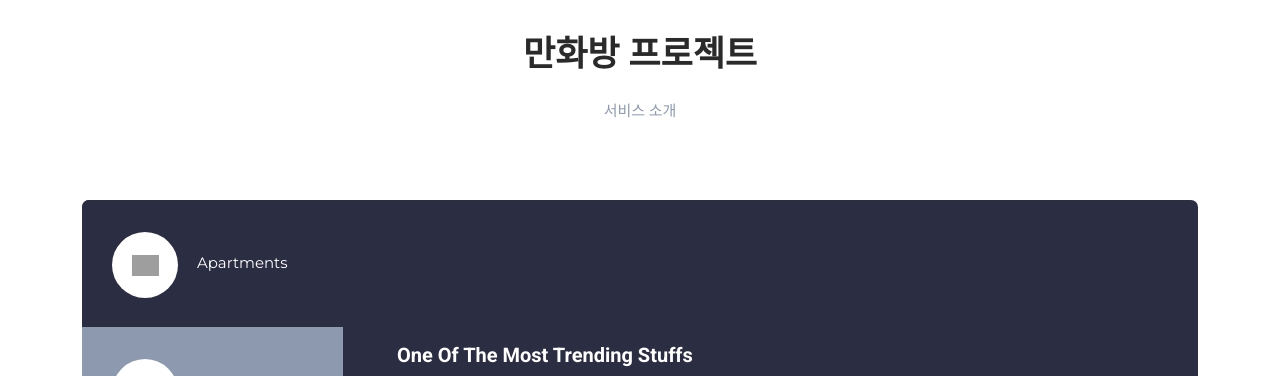
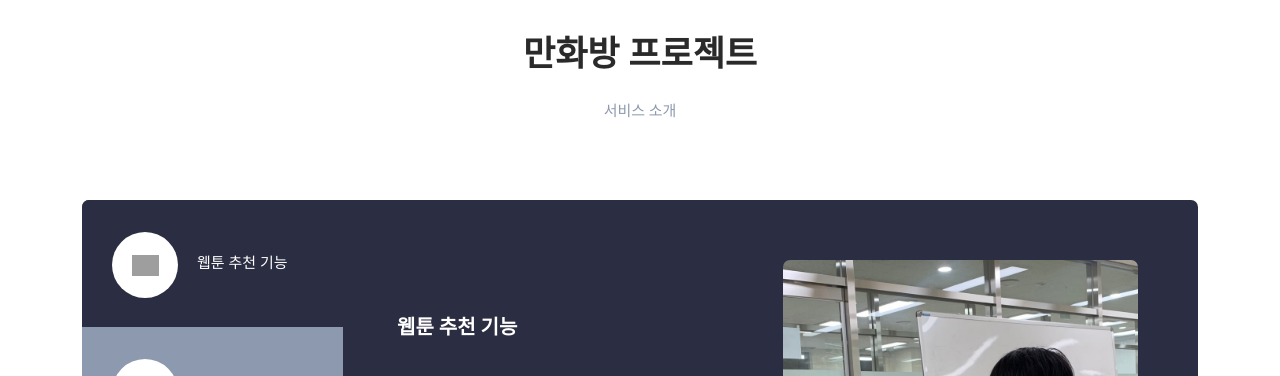
Before and after one commit to J-ungry/jshwebtoonmk2, a Flask app: page /introduce_service in a window 1280 px wide. Shown: the part 184-560 px from the top of the page. Run offline with Flask 2, Linux system fonts and the light colour scheme; some libraries are stand-ins or nearby versions; some web fonts are replaced; grey boxes are pictures that could not be loaded.

Commit message:
make service, intro

```diff
--- a/main.py
+++ b/main.py
@@ -14,9 +14,11 @@ if __name__=="__main__":
     4. 홈페이지에 들어갈 로고
     5. 키워드 들어간 웹툰 출력(input_keyword.html),키워드 검색 기능 추가 - 쿼리 고민
         => ajax는 되는데 결과가 바뀌지 않고 쌓임(무한 스크롤)
+        => 줄거리 출력해야하고 (real_intro) 클릭시 다음 페이지로 이동하도록 a 태그로 생성하기
     6. 웹툰 모델 돌린 후 결과 페이지
     7. input_rate 자동완성 검색 기능 추가
     8. user_detail.html history 작성
     9. nav.html 상단바 선택 시 효과 추가
     10. 코드 정리
+    11. 서비스소개 페이지 => 다른 페이지들 다 만들어진 이후에 사진 추가하기 (내용은 추가 된 상태임)
 """
--- a/website/auth.py
+++ b/website/auth.py
@@ -16,8 +16,8 @@ webtoon_db = pymysql.connect(
         host="localhost",
         port=3306,
         user=DB_USER,
-        passwd="bread!123",
-        #passwd="duffufK123!",
+        #passwd="bread!123",
+        passwd="duffufK123!",
         db=DB_NAME,
         charset="utf8"
         )
--- a/website/db.py
+++ b/website/db.py
@@ -1,8 +1,8 @@
 import pymysql
 
 
-DB_USER="jsh"   #MySQL 계정명
-#DB_USER = "root" #정구리 MySQL 계정명
+#DB_USER="jsh"   #MySQL 계정명
+DB_USER = "root" #정구리 MySQL 계정명
 DB_NAME="jsh"   #MySQL DB명
 
 # cursor 생성 함수
--- a/website/templates/input_keyword.html
+++ b/website/templates/input_keyword.html
@@ -136,6 +136,9 @@
                         <div>
                             <p>${response["webtoon_author"][i]}</p>
                         </div>
+                        <div>
+                            <p>${response["webtoon_intro"][i]}</p>
+                        </div>
                     </div>
                 `
                 }
--- a/website/templates/introduce_service.html
+++ b/website/templates/introduce_service.html
@@ -20,33 +20,33 @@
                                 <div class="first-thumb active">
                                     <div class="thumb">
                                         <span class="icon"><img src="assets/images/search-icon-01.png" alt=""></span>
-                                            Apartments
+                                            웹툰 추천 기능
                                         </div>
                                     </div>
                                 <div>
                                 <div class="thumb">
                                     <span class="icon"><img src="assets/images/search-icon-02.png" alt=""></span>
-                                        Food &amp; Life
+                                        웹툰 평가 기능
                                     </div>
                                 </div>
                                 <div>
                                     <div class="thumb">
                                         <span class="icon"><img src="assets/images/search-icon-03.png" alt=""></span>
-                                            Cars
+                                            추천 히스토리 기능
                                     </div>
                                 </div>
-                                <div>
+                                <!-- <div>
                                     <div class="thumb">
                                         <span class="icon"><img src="assets/images/search-icon-04.png" alt=""></span>
                                             Shopping
                                     </div>
-                                </div>
-                                <div class="last-thumb">
+                                </div> -->
+                                <!-- <div class="last-thumb">
                                     <div class="thumb">
                                         <span class="icon"><img src="assets/images/search-icon-05.png" alt=""></span>
                                             Traveling
                                     </div>
-                                </div>
+                                </div> -->
                             </div>
                             </div>
                             <div class="col-lg-9 align-self-center">
@@ -57,14 +57,14 @@
                                     <div class="row">
                                         <div class="col-lg-5 align-self-center">
                                         <div class="left-text">
-                                            <h4>One Of The Most Trending Stuffs Right Now!</h4>
-                                            <p>Plot Listing is a responsive Bootstrap 5 website template that included 4 different HTML pages. This template is provided by TemplateMo website. You can apply this layout for your static or dynamic CMS websites.</p>
-                                            <div class="main-white-button"><a href="#"><i class="fa fa-eye"></i> Discover More</a></div>
+                                            <h4>웹툰 추천 기능</h4>
+                                            <p>좋아하는 키워드를 입력 후 마음에 드는 웹툰을 선택해보세요!<br>선택한 웹툰을 기준으로 여러 가지 웹툰을 추천해드려요!<br>그림체, 줄거리 그리고 다른 사람들은 어떤 웹툰을 즐기고 있는지 확인해 보세요!</p>
+                                            <!-- <div class="main-white-button"><a href="#"><i class="fa fa-eye"></i> Discover More</a></div> -->
                                         </div>
                                         </div>
                                         <div class="col-lg-7 align-self-center">
                                         <div class="right-image">
-                                            <img src="assets/images/tabs-image-01.jpg" alt="">
+                                            <img src="../static/img/jsh.jpg" alt="jsh_webtoon_info">
                                         </div>
                                         </div>
                                     </div>
@@ -77,9 +77,9 @@
                                     <div class="row">
                                         <div class="col-lg-5 align-self-center">
                                         <div class="left-text">
-                                            <h4>Food and Lifestyle category is here</h4>
-                                            <p>You can feel free to download, edit and apply this template for your website. Please tell your friends about TemplateMo website.</p>
-                                            <div class="main-white-button"><a href="#"><i class="fa fa-eye"></i> Explore More</a></div>
+                                            <h4>웹툰 평가 기능</h4>
+                                            <p>내가 좋아하는 웹툰, 싫어하는 웹툰에 대한 평가를 등록해주세요! <br>해당 평가는 저희 프로그램의 데이터에 등록되어 점차 추천에 대한 정확도가 더 올라가게 됩니다</p>
+                                            <!-- <div class="main-white-button"><a href="#"><i class="fa fa-eye"></i> Explore More</a></div> -->
                                         </div>
                                         </div>
                                         <div class="col-lg-7 align-self-center">
@@ -97,9 +97,9 @@
                                     <div class="row">
                                         <div class="col-lg-5 align-self-center">
                                         <div class="left-text">
-                                            <h4>Best car rentals for your trips!</h4>
-                                            <p>Did you know? You can get the best free HTML templates on Too CSS blog. Visit the blog pages and explore fresh and latest website templates.</p>
-                                            <div class="main-white-button"><a href="listing.html"><i class="fa fa-eye"></i> More Listing</a></div>
+                                            <h4>추천 히스토리 기능</h4>
+                                            <p>이전에 받았던 추천 결과가 기억나지 않나요? <br>걱정하지 마세요!<br> 추천 히스토리 기능을 통해 언제든 다시 추천 결과를 확인할 수 있어요</p>
+                                            <!-- <div class="main-white-button"><a href="listing.html"><i class="fa fa-eye"></i> More Listing</a></div> -->
                                         </div>
                                         </div>
                                         <div class="col-lg-7 align-self-center">
@@ -111,7 +111,7 @@
                                     </div>
                                 </div>
                                 </li>
-                                <li>
+                                <!-- <li>
                                 <div>
                                     <div class="thumb">
                                     <div class="row">
@@ -130,8 +130,8 @@
                                     </div>
                                     </div>
                                 </div>
-                                </li>
-                                <li>
+                                </li> -->
+                                <!-- <li>
                                 <div>
                                     <div class="thumb">
                                     <div class="row">
@@ -150,7 +150,7 @@
                                     </div>
                                     </div>
                                 </div>
-                                </li>
+                                </li> -->
                             </ul>
                             </div>
                         </div>
--- a/website/views.py
+++ b/website/views.py
@@ -88,6 +88,7 @@ def input_keyword():
         return_webtoon_title=[]
         return_webtoon_thumb=[]
         return_webtoon_author=[]
+        return_webtoon_intro=[]
 
         #사용자가 선택한 키워드가 있는 웹툰 번호 출력
         keyword_webtoon_no_data=db.query(webtoon_db,f"SELECT no FROM keyword WHERE keyword IN('{keyword_user}') AND type='{keyword}'")
@@ -95,9 +96,10 @@ def input_keyword():
         print(len(keyword_webtoon_no_data))
 
         for i in range(len(keyword_webtoon_no_data)):
-            return_webtoon_data=db.query(webtoon_db,f"SELECT title,author,thumb_link FROM webtoon_info WHERE no='{keyword_webtoon_no_data[i][0]}'")
+            return_webtoon_data=db.query(webtoon_db,f"SELECT title,author,thumb_link,real_intro FROM webtoon_info WHERE no='{keyword_webtoon_no_data[i][0]}'")
             return_webtoon_title.append(return_webtoon_data[0][0])
             return_webtoon_author.append(return_webtoon_data[0][1])
             return_webtoon_thumb.append(return_webtoon_data[0][2])
+            return_webtoon_intro.append(return_webtoon_data[0][3])
 
-        return jsonify({"keyword":keyword,"user_keyword":keyword_user,"webtoon_title":return_webtoon_title,"webtoon_author":return_webtoon_author,"webtoon_thumb":return_webtoon_thumb})
+        return jsonify({"keyword":keyword,"user_keyword":keyword_user,"webtoon_title":return_webtoon_title,"webtoon_author":return_webtoon_author,"webtoon_thumb":return_webtoon_thumb,"webtoon_intro":return_webtoon_intro})
```
